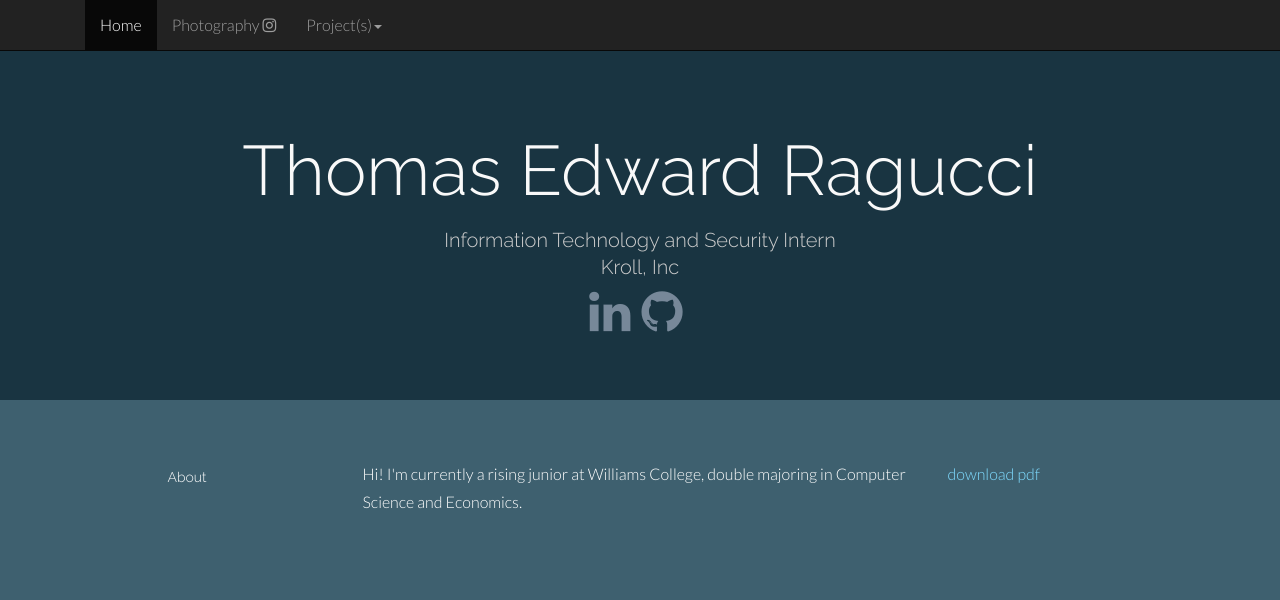
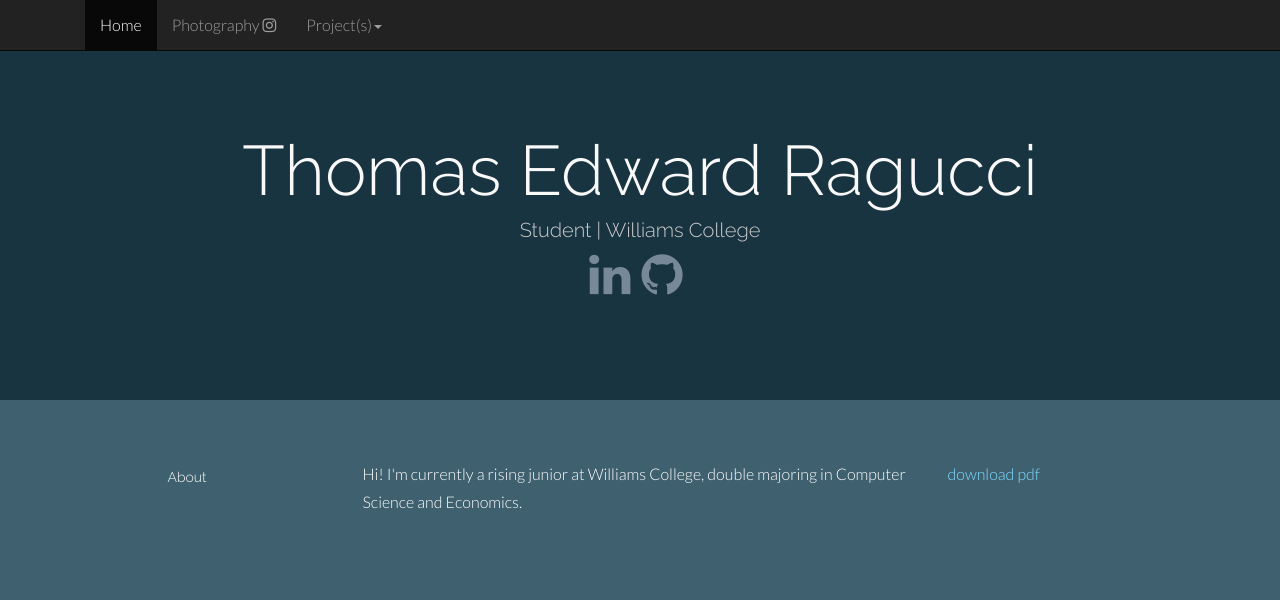
Before and after one commit to thomas2711/site, a Django app: page / in a window 1280 px wide. Shown: the top 600 px of the page. Run offline with Django 3.2, Linux system fonts and the light colour scheme; some libraries are stand-ins or nearby versions.

Commit message:
Updated information

```diff
--- a/resume/templates/resume/index.html
+++ b/resume/templates/resume/index.html
@@ -63,9 +63,9 @@
     		<div class="row centered">
     			<div class="col-lg-12 animated fadeInUp">
     				<h1>Thomas Edward Ragucci</h1>
-    				<h3>Information Technology and Security Intern <br>
-    					<div style="margin: 5px">Kroll, Inc</div>
-    				</h3>
+    				<h3 style="margin-top: 0px">Student | Williams College<br></h3>
+    					<!--<div style="margin: 5px">Kroll, Inc</div>
+    				</h3>-->
     				<!-- social links top -->
     				<div class="social_top"><p><a href="https://www.linkedin.com/in/thomasedw/" target="_blank"><i class="fa fa-linkedin fa-3x"></i></a>
     					<a href="https://github.com/thomas2711/" target="_blank"><i class="fa fa-github fa-3x"></i></a>
@@ -208,18 +208,6 @@
 
     		<!-- 1 -->
     		<div class="col-lg-6">
-    			<p class="tight"><t>Information Technology &amp; Security Intern</t><br/>
-    				Kroll, Inc <br/>
-    			</p>
-    			<p><more>I contributed to technical documentation for an infrastructure migration to AWS and Office 365 by taking part in policy, procedure, and standards development. As part of this undertaking, I performed research and evaluated various potential products and solutions in order to assist in the selection and acquisition of new equipment, infrastructure, and software. Additionally, as part of an effort to maintain the integrity of Kroll’s information technology infrastructure, I leveraged software such as Carbon Black’s Cb Response and Cb Defense to identify, analyze, and respond to security threats.</more></p>
-    		</div>
-    		<div class="col-lg-3">
-    			<p><sm>SUMMER 2017<br />
-    				Washington, D.C.</sm></p>
-			</div>
-
-			<!-- 2 -->
-			<div class="col-lg-6 col-lg-offset-3">
 				<p class="tight"><t>Computer Science Teaching Assistant</t><br/>
 					Williams College<br/>
 				</p>
@@ -229,6 +217,18 @@
 			<div class="col-lg-3">
 				<p><sm>JANUARY 2017 - PRESENT<br/>
 					Williamstown, MA</sm></p>
+			</div>
+
+			<!-- 2 -->
+			<div class="col-lg-6 col-lg-offset-3">
+    			<p class="tight"><t>Information Technology &amp; Security Intern</t><br/>
+    				Kroll, Inc <br/>
+    			</p>
+    			<p><more>I contributed to technical documentation for an infrastructure migration to AWS and Office 365 by taking part in policy, procedure, and standards development. As part of this undertaking, I performed research and evaluated various potential products and solutions in order to assist in the selection and acquisition of new equipment, infrastructure, and software. Additionally, as part of an effort to maintain the integrity of Kroll’s information technology infrastructure, I leveraged software such as Carbon Black’s Cb Response and Cb Defense to identify, analyze, and respond to security threats.</more></p>
+    		</div>
+    		<div class="col-lg-3">
+    			<p><sm>SUMMER 2017<br />
+    				Washington, D.C.</sm></p>
 			</div>
 
 			<!-- 3 -->
```
